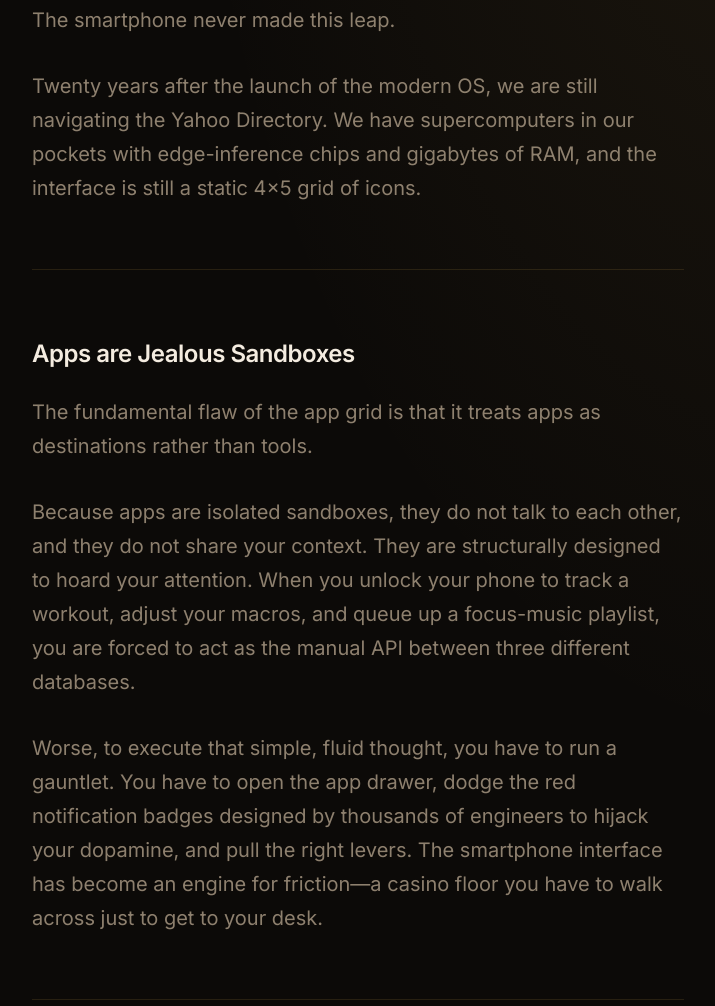
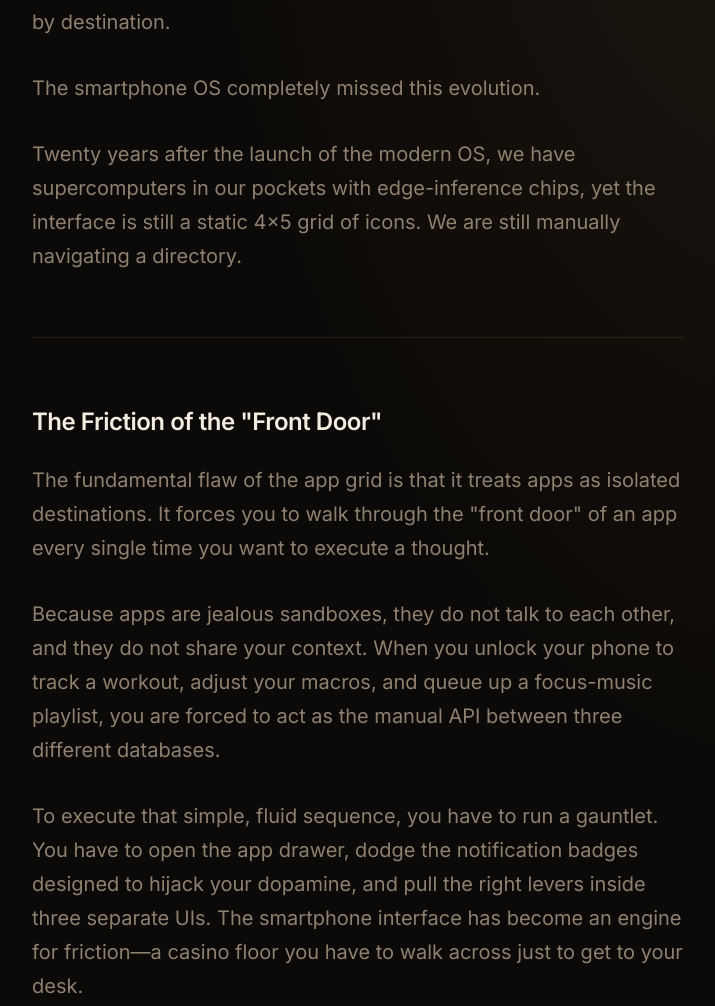
Before and after one commit to rohithathreya/savyn-launcher-privacy, a plain HTML site: page tyranny-of-the-grid.html in a window 1280 px wide. Shown: the part 972-1978 px from the top of the page, without its empty margins (282-997 px from the left). Drawn offline with Linux system fonts and the light colour scheme.

Commit message:
Revise Tyranny of the Grid: web/LLM opener, front-door framing
Replace Yahoo-era hook with contemporary search/LLM intent routing. Reframe middle section as friction of the app front door. Update listing blurbs.

```diff
--- a/tyranny-of-the-grid.html
+++ b/tyranny-of-the-grid.html
@@ -36,31 +36,31 @@
 
         <article class="article-body">
             <p>
-                In 1998, to find something on the internet, you used the Yahoo Directory. You clicked "Entertainment," then "Movies," then "Sci-Fi," manually navigating a rigid hierarchy of destinations. Then Google introduced a single, blank text box. Overnight, the internet shifted from destination-routing to intent-routing. You stopped telling the computer where to go, and started telling it what you wanted.
+                Think about how we navigate the web today. While it isn't a perfect one-to-one parallel, the shift in behavior is obvious: if you need a specific piece of information or want to buy a specific item, you don't go to a website's homepage and manually click through a nested directory of categories. You state your intent into a search bar or an LLM, and you are dropped exactly at the endpoint. The web evolved to bypass the directory entirely. You route by intent, not by destination.
             </p>
 
             <p>
-                The smartphone never made this leap.
+                The smartphone OS completely missed this evolution.
             </p>
 
             <p>
-                Twenty years after the launch of the modern OS, we are still navigating the Yahoo Directory. We have supercomputers in our pockets with edge-inference chips and gigabytes of RAM, and the interface is still a static 4x5 grid of icons.
+                Twenty years after the launch of the modern OS, we have supercomputers in our pockets with edge-inference chips, yet the interface is still a static 4x5 grid of icons. We are still manually navigating a directory.
             </p>
 
             <hr>
 
-            <h2 style="font-size: 1.5rem; font-weight: 600; color: var(--text-primary); margin-bottom: 1.25rem; letter-spacing: -0.02em;">Apps are Jealous Sandboxes</h2>
+            <h2 style="font-size: 1.5rem; font-weight: 600; color: var(--text-primary); margin-bottom: 1.25rem; letter-spacing: -0.02em;">The Friction of the "Front Door"</h2>
 
             <p>
-                The fundamental flaw of the app grid is that it treats apps as destinations rather than tools.
+                The fundamental flaw of the app grid is that it treats apps as isolated destinations. It forces you to walk through the "front door" of an app every single time you want to execute a thought.
             </p>
 
             <p>
-                Because apps are isolated sandboxes, they do not talk to each other, and they do not share your context. They are structurally designed to hoard your attention. When you unlock your phone to track a workout, adjust your macros, and queue up a focus-music playlist, you are forced to act as the manual API between three different databases.
+                Because apps are jealous sandboxes, they do not talk to each other, and they do not share your context. When you unlock your phone to track a workout, adjust your macros, and queue up a focus-music playlist, you are forced to act as the manual API between three different databases.
             </p>
 
             <p>
-                Worse, to execute that simple, fluid thought, you have to run a gauntlet. You have to open the app drawer, dodge the red notification badges designed by thousands of engineers to hijack your dopamine, and pull the right levers. The smartphone interface has become an engine for friction—a casino floor you have to walk across just to get to your desk.
+                To execute that simple, fluid sequence, you have to run a gauntlet. You have to open the app drawer, dodge the notification badges designed to hijack your dopamine, and pull the right levers inside three separate UIs. The smartphone interface has become an engine for friction—a casino floor you have to walk across just to get to your desk.
             </p>
 
             <hr>
@@ -68,7 +68,7 @@
             <h2 style="font-size: 1.5rem; font-weight: 600; color: var(--text-primary); margin-bottom: 1.25rem; letter-spacing: -0.02em;">From Passive Conduit to Active Orchestrator</h2>
 
             <p>
-                Historically, the phone has only ever been a passive conduit. It waits for you to make a move. The sheer expanse of modern apps and use cases is too vast for the human brain to adeptly navigate without burning severe cognitive bandwidth. We shifted the intelligence away from the device we own, handing it over to third-party attention economies.
+                Historically, the phone has only ever been a passive conduit. It waits for you to manually make a move. The sheer expanse of modern apps and use cases is too vast for the human brain to adeptly navigate without burning severe cognitive bandwidth. We shifted the intelligence away from the device we own, handing it over to third-party attention economies.
             </p>
 
             <p>
@@ -76,7 +76,7 @@
             </p>
 
             <p>
-                The next paradigm is an intent-driven, "anti-discipline" operating system. An OS that drops the interface entirely and shifts from a reactive state to continuous, proactive execution. If your calendar shows a 7:00 PM strength-training block, the OS should not make you search for your fitness app—it should absorb that context and surface your exact leg-day routine on the lock screen before you even ask.
+                The next paradigm is an intent-driven, "anti-discipline" operating system. An OS that drops the interface entirely and shifts from a reactive state to continuous, proactive execution. If your calendar shows a 7:00 PM strength-training block, the OS should not make you search for the directory icon of your fitness app—it should absorb that context and surface your exact leg-day routine on the lock screen before you even ask.
             </p>
 
             <p>
```
Also changed, not shown: articles.html (+1 -1 lines), index.html (+1 -1 lines).
